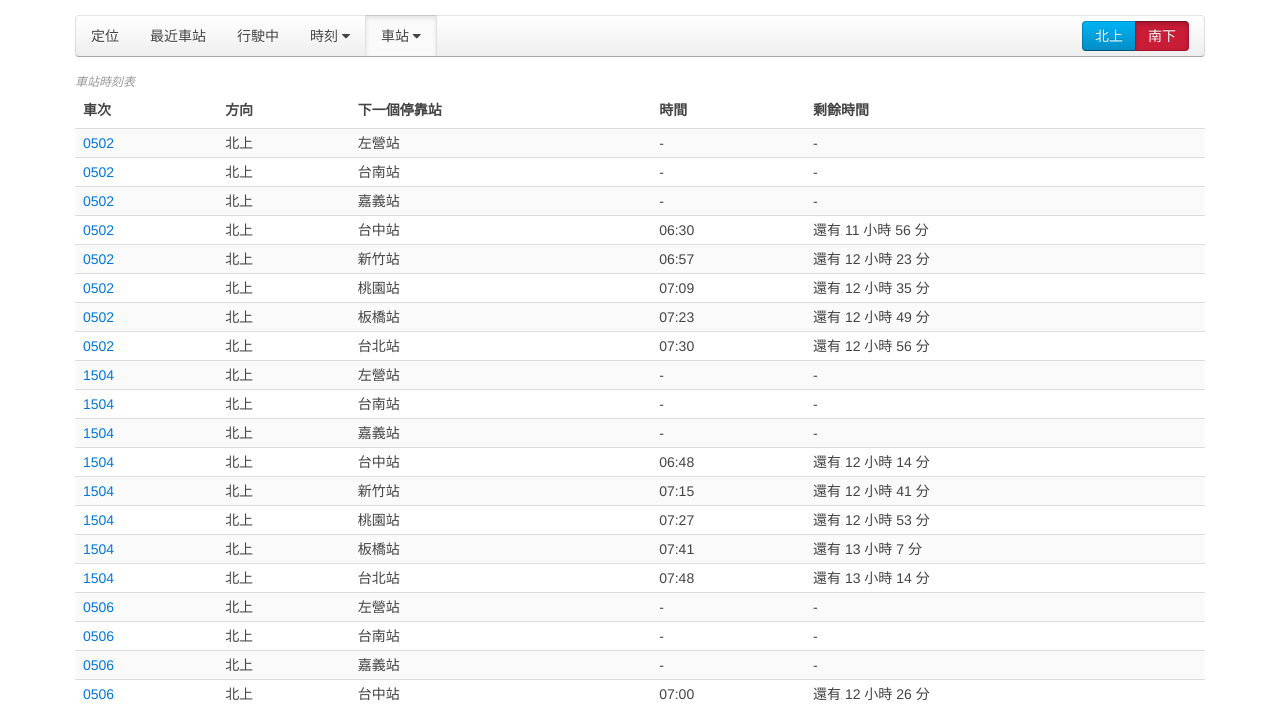
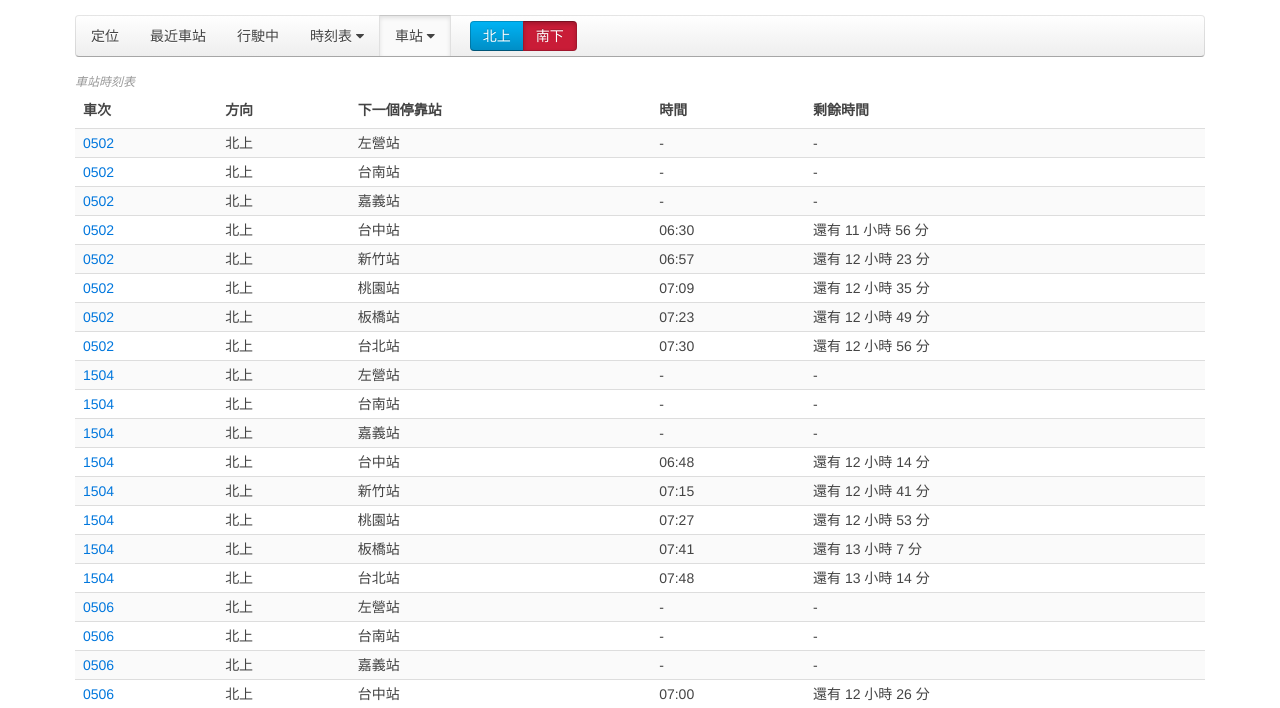
Before and after one commit to PeterLiao/FindTrain, a Django app: template templates/station.html in a window 1280 px wide. Shown: the top 708 px of the page. Run offline with Django 3.2, Linux system fonts and the light colour scheme; the template is opened without the code that fills it: values that come from a table or form of the project are taken from there, others are empty; data comes from the database, SQL or seed files in the repository; parts of the project's set-up code (start-up, migrations or seed data) failed here and were passed over.

Commit message:
for debug

```diff
--- a/templates/station.html
+++ b/templates/station.html
@@ -29,7 +29,7 @@
             <li><a href="/nearby/">最近車站</a></li>
             <li><a href="/running/">行駛中</a></li>
             <li data-uk-dropdown="{mode:'click'}">
-                <a href="#">時刻 <i class="uk-icon-caret-down"></i></a>
+                <a href="#">時刻表 <i class="uk-icon-caret-down"></i></a>
                 <div class="uk-dropdown uk-dropdown-small">
                     <ul class="uk-nav uk-nav-dropdown">
                         <li><a href="/schedule/0/">北上</a></li>
@@ -48,7 +48,7 @@
                 </div>
             </li>
         </ul>
-        <div class="uk-navbar-content uk-navbar-flip">
+        <div class="uk-navbar-content">
             <div class="uk-button-group">
                 {% if direction == 0%}
                     <a class="uk-button uk-button-primary uk-active" href="./?direction=0">北上</a>
```
